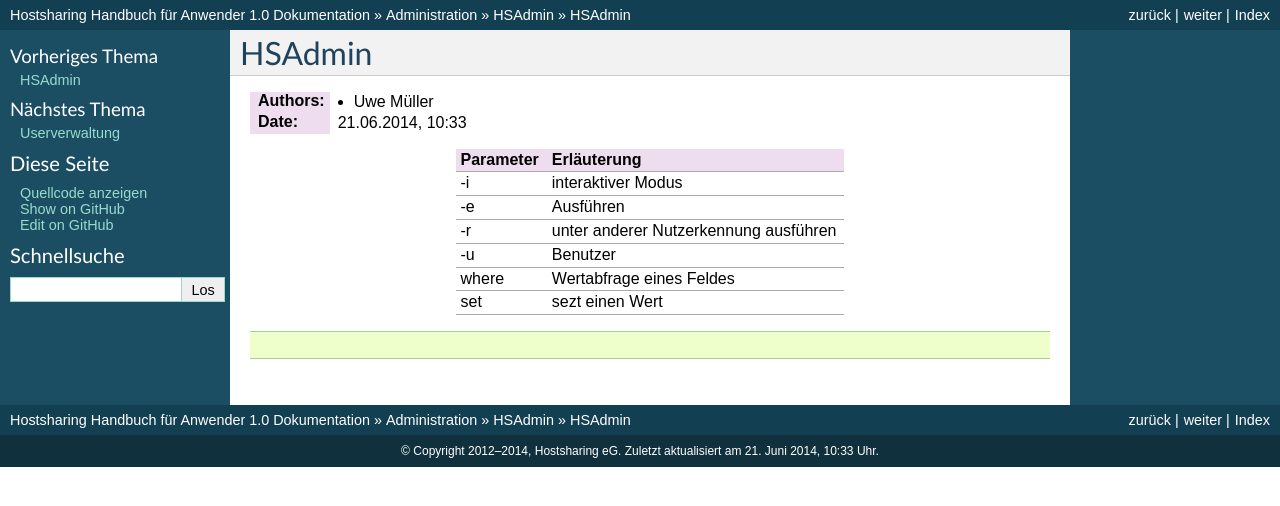
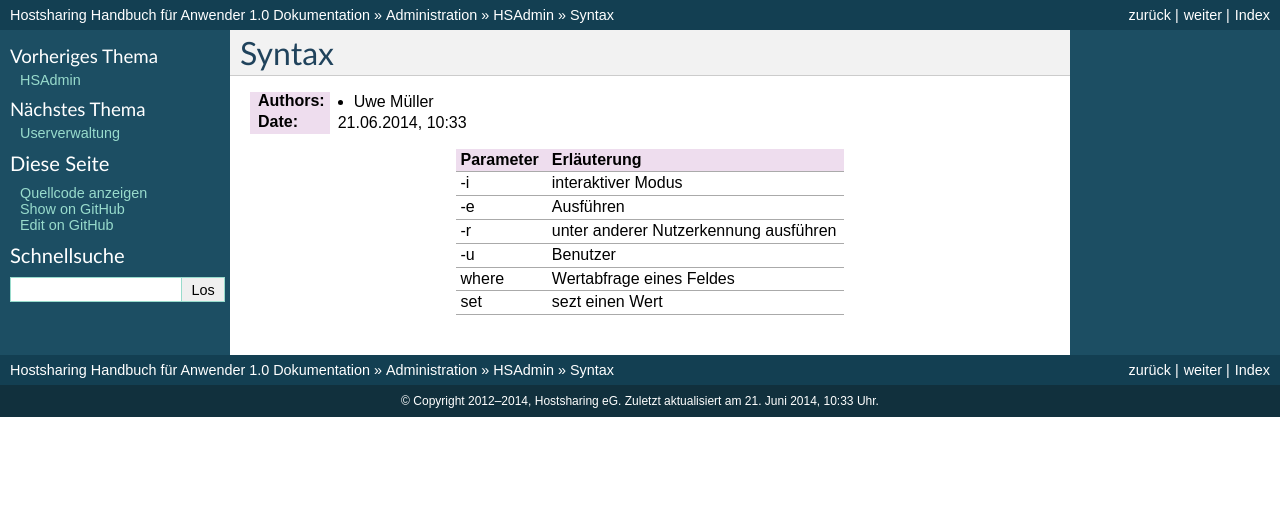
Before and after one commit to hostsharing/hs.docs.users, a Sphinx documentation site: the page built from source/administration/hsadmin/syntax.rst, in a window 1280 px wide. Shown: the top 506 px of the page. Built offline with Sphinx 7.4.7, drawn with Linux system fonts in a browser that asks for light colours; pages that are not in the unit, such as notebooks, are missing from menus.

Commit message:
remove console block syntax

```diff
--- a/source/administration/hsadmin/syntax.rst
+++ b/source/administration/hsadmin/syntax.rst
@@ -1,6 +1,6 @@
-=======
-HSAdmin
-=======
+======
+Syntax
+======
 
 .. |date| date:: %d.%m.%Y
 .. |time| date:: %H:%M
@@ -25,7 +25,3 @@
 +-----------+---------------------------------------+
 | set       | sezt einen Wert                       |
 +-----------+---------------------------------------+
-
-
-
-.. code-block:: console
```
